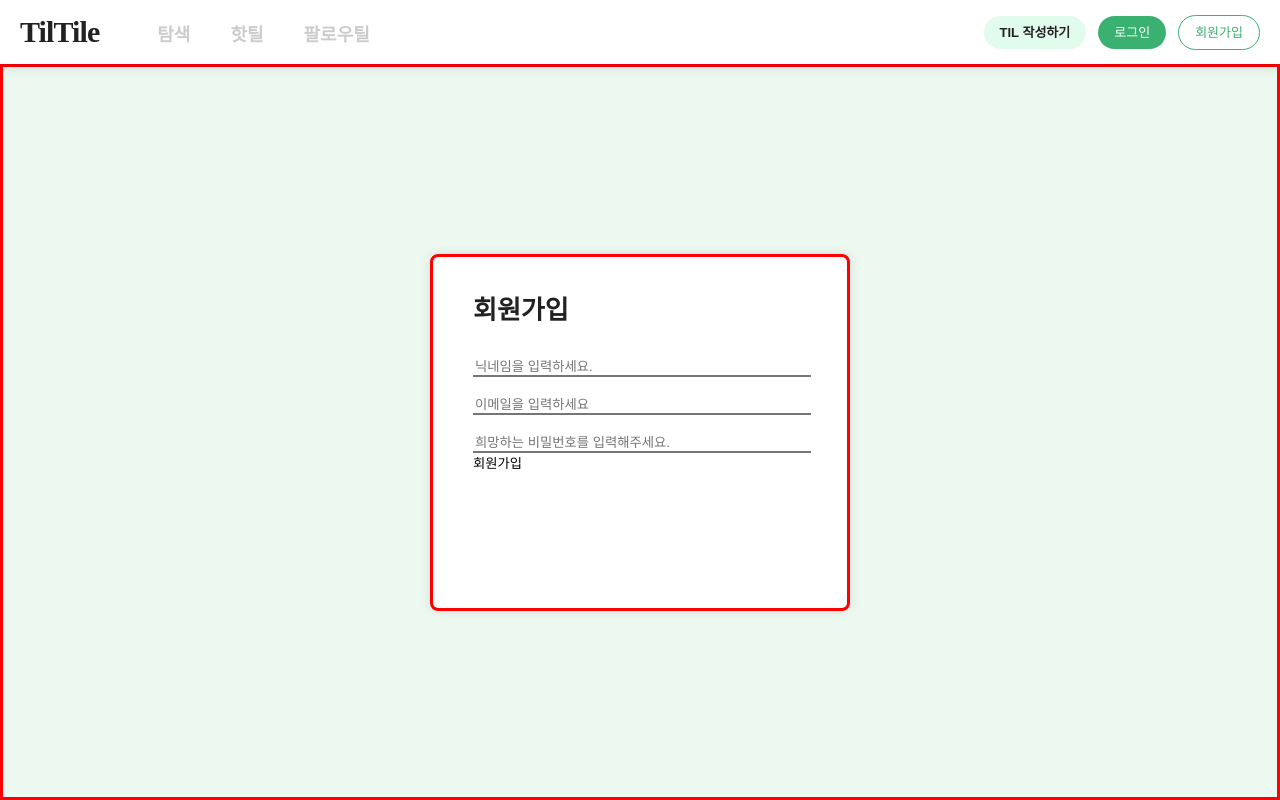
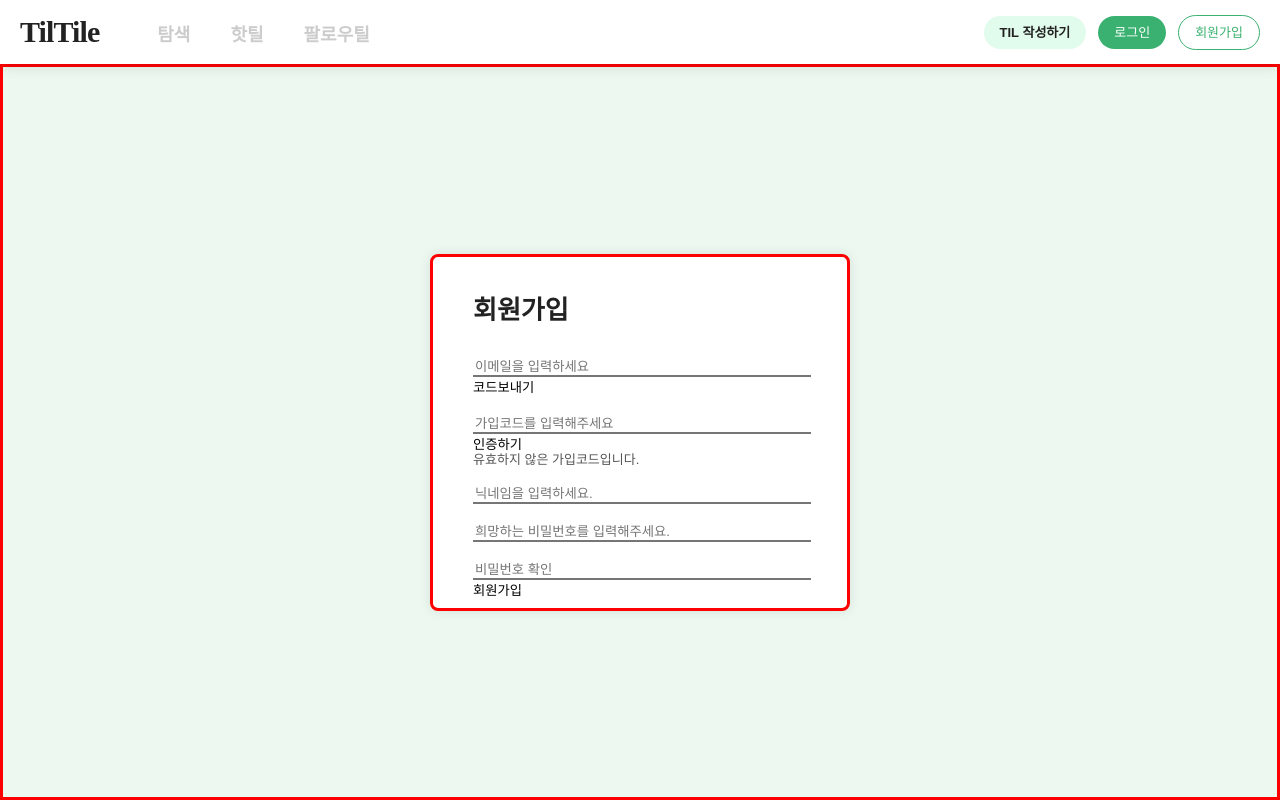
Before and after one commit to codestates-seb/seb43_main_024, a React (Create React App) app in the folder client/: page /account/signup in a window 1280 px wide. Built offline with nearby package versions, Linux system fonts and the light colour scheme.

Commit message:
feat : 이메일 인증 구현

```diff
--- a/client/src/pages/login/Members.js
+++ b/client/src/pages/login/Members.js
@@ -8,18 +8,27 @@ function SignUpForm() {
   const [email, setEmail] = useState('');
   const [password, setPassword] = useState('');
   const [nickName, setNickName] = useState('');
-
+  const [passwordConfirm, setPasswordConfirm] = useState(''); // 비밀번호 재입력
+  //   const [signUpNumber, setSignUpNumber] = useState('');
+  const [errorMessage, setErrorMessage] = useState('');
+  const [signUpNumber, setSignUpNumber] = useState(''); // 인증번호 입력
+  const [authcode, setAuthCode] = useState(''); // 인증번호 저장
+  const [isCodeValid, setIsCodeValid] = useState(false); // 인증번호 검사
   const { showModal, setShowModal } = useStore();
 
-  /**
-   * 사용자 회원가입 폼 제출을 처리합니다.
-   * 이메일, 비밀번호, 닉네임을 포함하는 POST 요청을 보냅니다.
-   * 요청이 성공하면 응답 데이터를 콘솔에 기록합니다.
-   * 에러가 발생하면 에러를 콘솔에 기록합니다.
-   * @param {Event} e - 폼 제출 이벤트입니다.
-   */
+  // 회원가입 코드
   const handleSignUp = async (e) => {
     e.preventDefault();
+
+    if (password !== passwordConfirm) {
+      setErrorMessage('비밀번호가 일치하지 않습니다.');
+      return;
+    }
+
+    if (!isCodeValid) {
+      setErrorMessage('유효한 가입코드를 입력해주세요.');
+      return;
+    }
 
     try {
       const response = await axios.post('/members', {
@@ -34,11 +43,68 @@ function SignUpForm() {
     }
   };
 
+  // 이메일 발송 코드
+  const handleCodeSend = () => {
+    const data = { email: email };
+    axios
+      .post('/login/mailConfirm', data)
+      .then((response) => {
+        setAuthCode(response.data);
+      })
+      .catch((error) => {
+        console.error('Error:', error);
+      });
+  };
+
+  const handleSignUpNumberChange = (e) => {
+    setSignUpNumber(e.target.value);
+  };
+
+  const handleVerification = () => {
+    // 저장된 authcode와 입력한 signupnumber가 일치한지, 아닌지 검사.
+    if (authcode === signUpNumber) {
+      setIsCodeValid(true);
+    } else {
+      setIsCodeValid(false);
+    }
+  };
+
   return (
     <>
       <h1>회원가입</h1>
       <InputForm>
         <form onSubmit={handleSignUp}>
+          <div>
+            <input
+              type="email"
+              id="email"
+              name="email"
+              value={email}
+              onChange={(e) => setEmail(e.target.value)}
+              placeholder="이메일을 입력하세요"
+              required
+            />
+            <button onClick={handleCodeSend}>코드보내기</button>
+          </div>
+
+          <div>
+            <input
+              type="text"
+              id="signupnumber"
+              name="signupnumber"
+              value={signUpNumber}
+              onChange={handleSignUpNumberChange}
+              placeholder="가입코드를 입력해주세요"
+              required
+            />
+            <button onClick={handleVerification}>인증하기</button>
+            {isCodeValid ? (
+              <p>유효한 가입코드입니다.</p>
+            ) : (
+              <p>유효하지 않은 가입코드입니다.</p>
+            )}
+          </div>
+
           <div>
             <input
               type="text"
@@ -49,17 +115,6 @@ function SignUpForm() {
               pattern="^[ㄱ-ㅎ가-힣a-zA-Z0-9]{2,10}$"
               title="닉네임은 특수문자를 제외한 2~10자리여야 합니다."
               placeholder="닉네임을 입력하세요."
-              required
-            />
-          </div>
-          <div>
-            <input
-              type="email"
-              id="email"
-              name="email"
-              value={email}
-              onChange={(e) => setEmail(e.target.value)}
-              placeholder="이메일을 입력하세요"
               required
             />
           </div>
@@ -78,6 +133,20 @@ function SignUpForm() {
             />
           </div>
 
+          <div>
+            <input
+              type="password"
+              id="passwordConfirm"
+              name="passwordConfirm"
+              value={passwordConfirm}
+              onChange={(e) => setPasswordConfirm(e.target.value)}
+              placeholder="비밀번호 확인"
+              required
+            />
+          </div>
+
+          {errorMessage && <div className="error-message">{errorMessage}</div>}
+
           <button type="submit">회원가입</button>
         </form>
       </InputForm>
```
